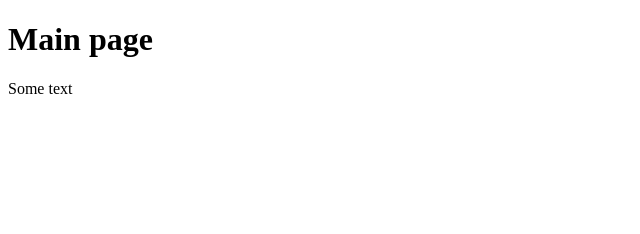
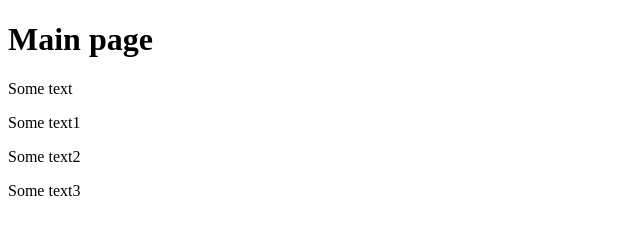
Before and after one commit to Tamskray/RRPS01, a plain HTML site: page index.html in a window 1280 px wide. Shown: the whole page, without its empty margins (0-640 px from the left). Drawn offline with Linux system fonts and the light colour scheme.

Commit message:
modified index.html on the text branch

```diff
--- a/index.html
+++ b/index.html
@@ -7,5 +7,8 @@
   <body>
     <h1>Main page</h1>
     <p>Some text</p>
+    <p>Some text1</p>
+    <p>Some text2</p>
+    <p>Some text3</p>
   </body>
 </html>
```
